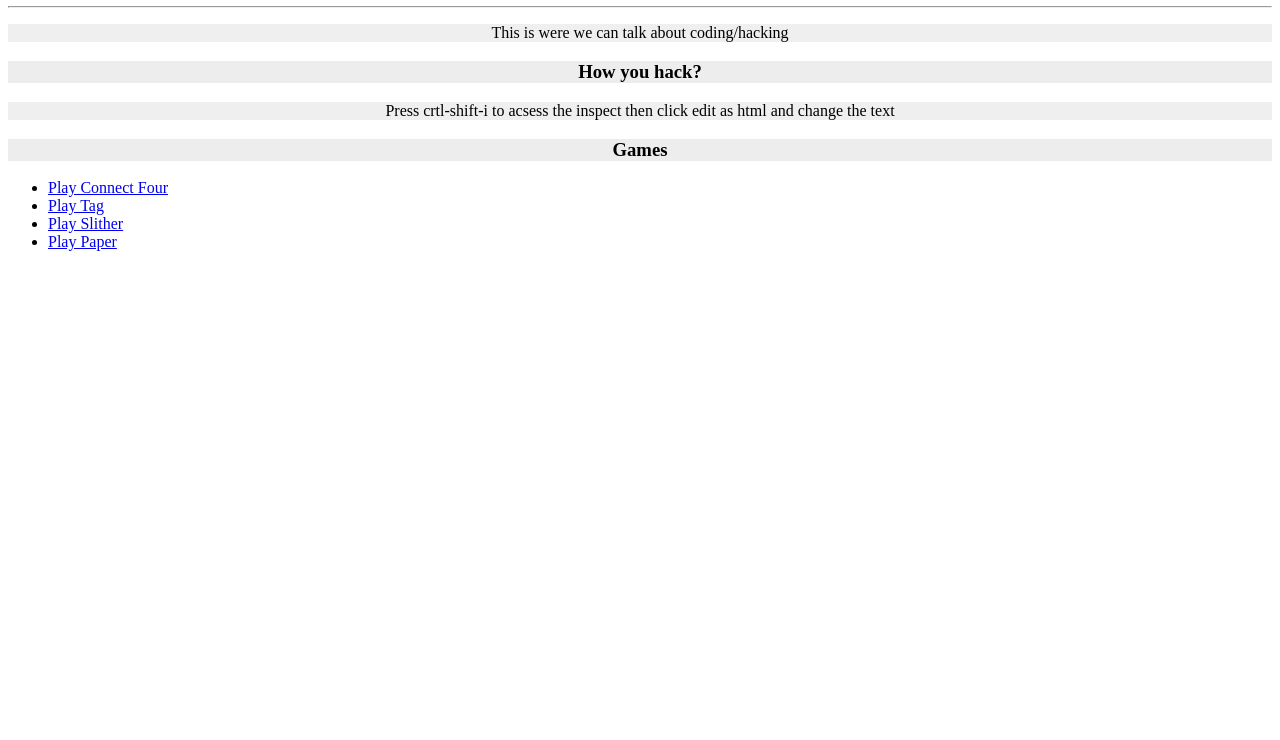
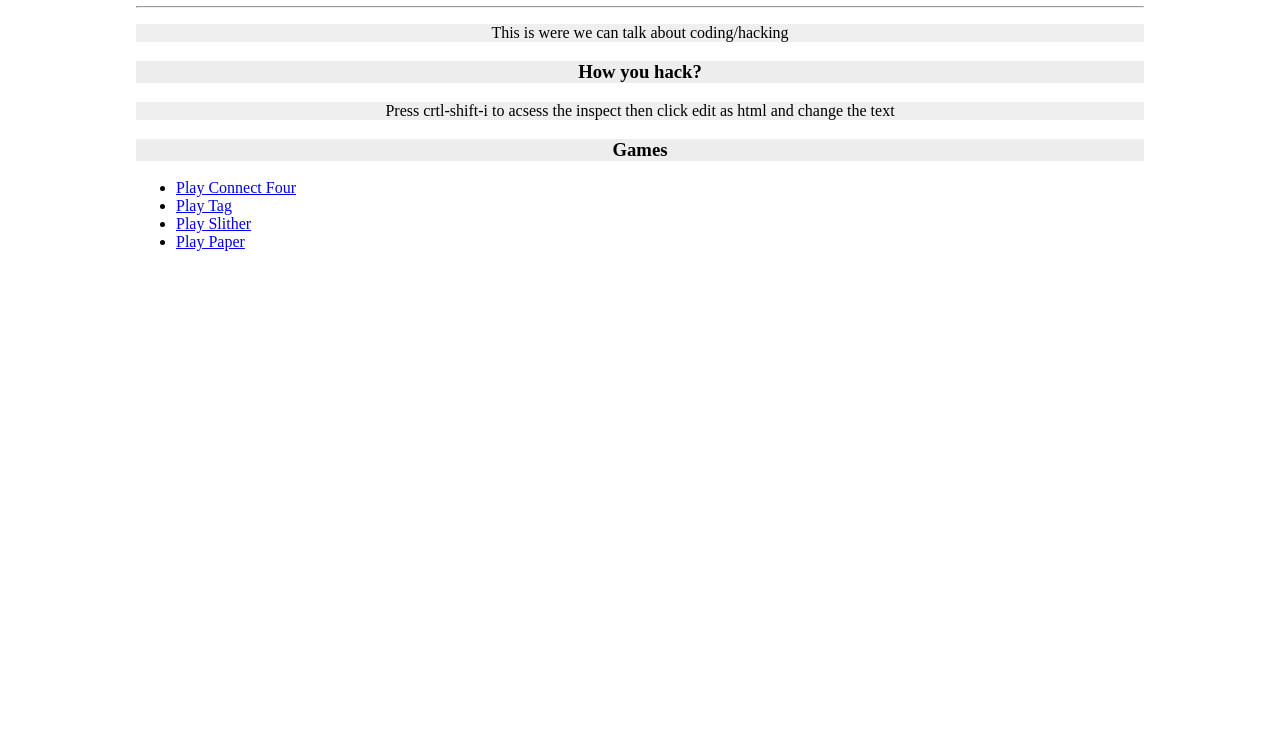
Before and after one commit to Hackerpanda-1/Hacker-space, a plain HTML site: page index.html in a window 1280 px wide. Shown: the part 60-800 px from the top of the page. Drawn offline with Linux system fonts and the light colour scheme.

Commit message:
Update index.html

```diff
--- a/index.html
+++ b/index.html
@@ -21,6 +21,7 @@
       width:100vw;text-align:left;
       background-color:transparent;
     }
+    body{padding-left:10%;padding-right:10%}
   </style>
 </head>
 <body>
```
